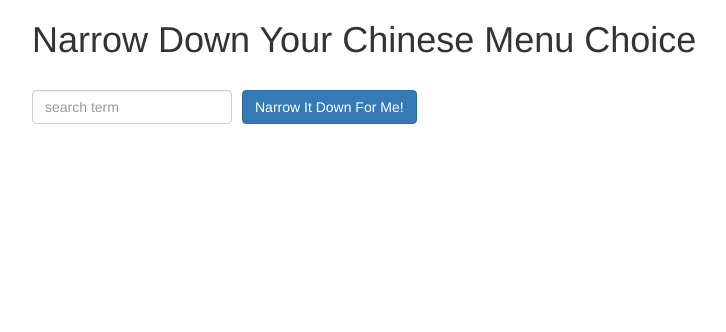
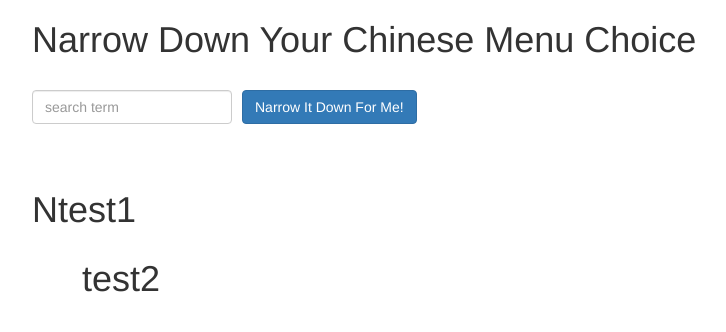
Before and after one commit to dbennet/AngularJS_mod1_assignment3, a plain HTML site: page index.html in a window 1280 px wide. Shown: the whole page, without its empty margins (38-764 px from the left). Drawn offline with Linux system fonts and the light colour scheme.

Commit message:
next commit

```diff
--- a/index.html
+++ b/index.html
@@ -22,13 +22,18 @@
     <br>
     <br>
     <br>
-    <!-- <div class="form-group narrow-button">
+	<h1>Ntest1</h1>
+
+     <div class="form-group narrow-button">
       <ul>
         <li ng-repeat="category in conn.categories">
           {{ category.name }}
         </li>
       </ul>
-    </div> -->
+    </div>
+
+   <h1>test2</h1>
+
 
     <!-- found-items should be implemented as a component -->
     <found-items items="conn.categories" on-remove="conn.removeItem(index)"></found-items>
```
